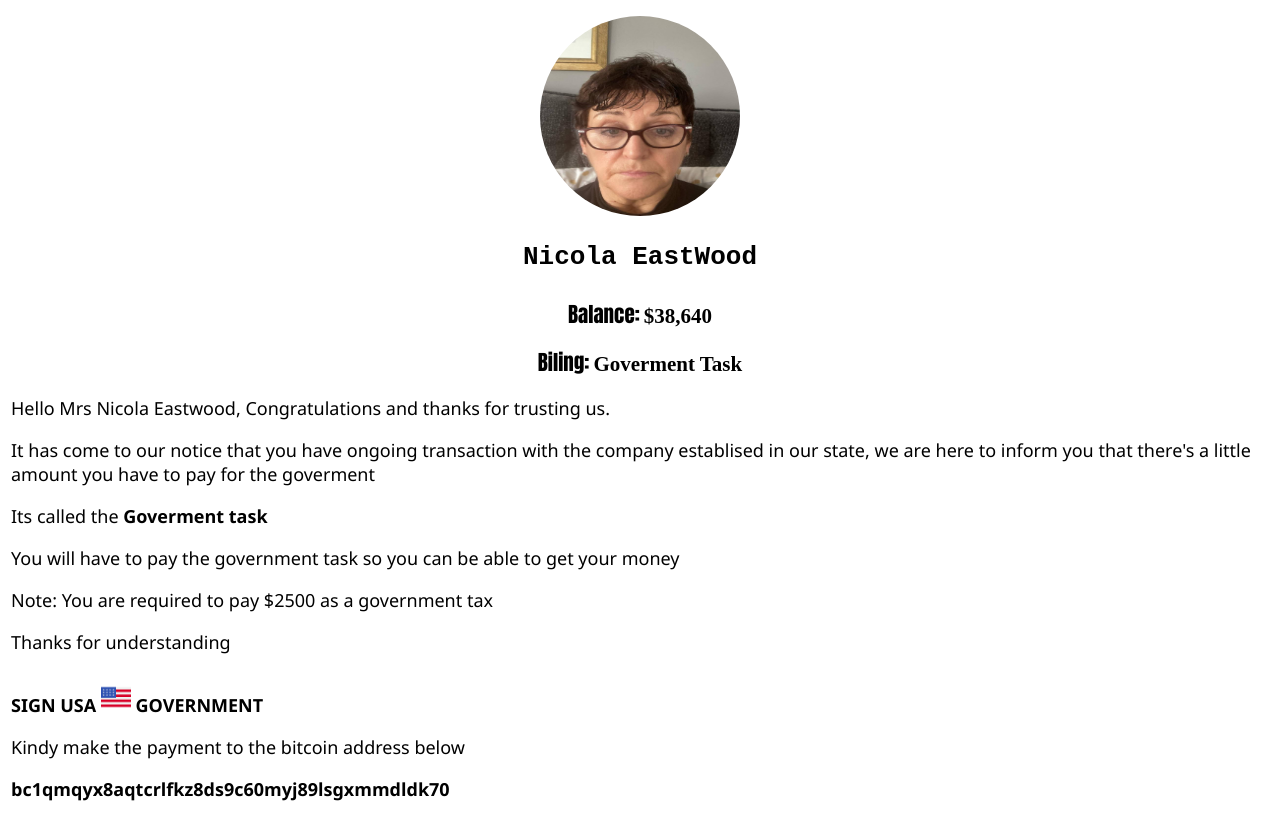
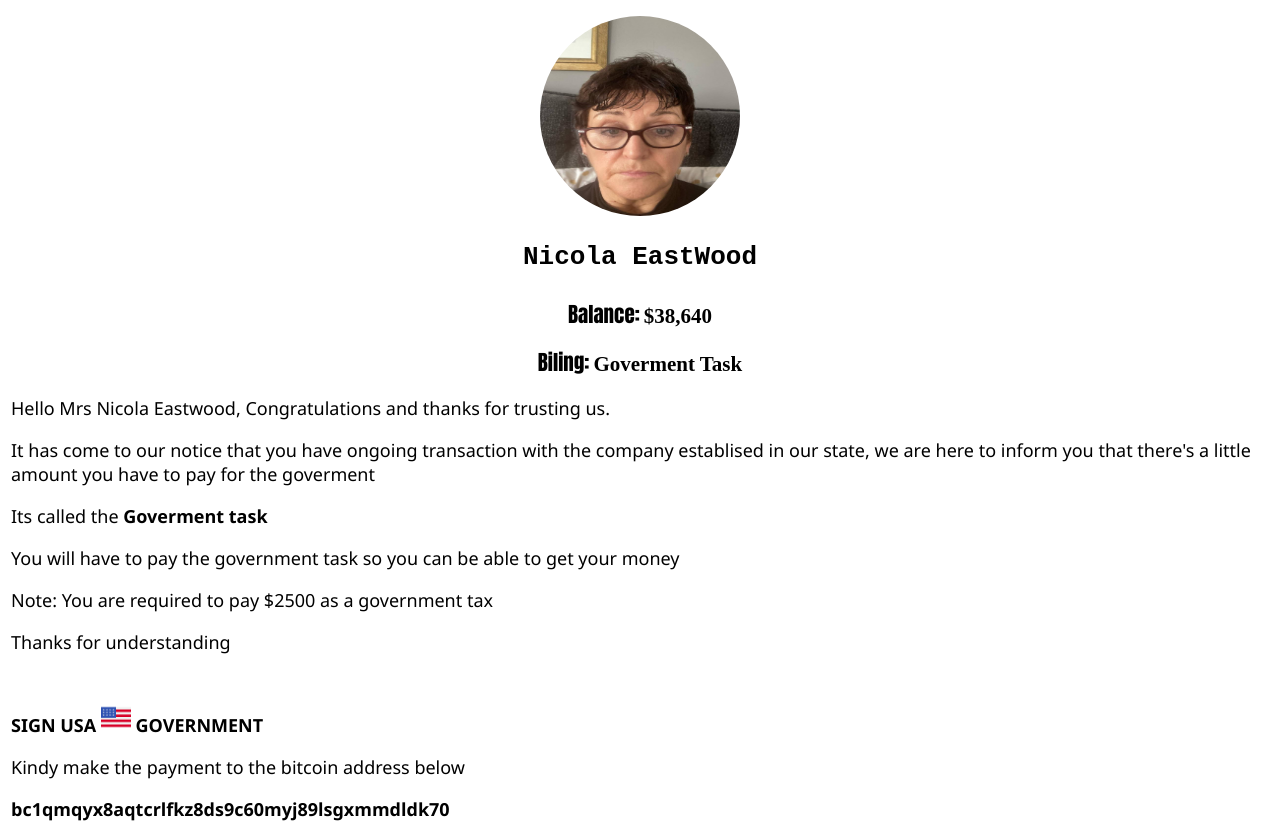
Before and after one commit to IsaacWinner18/investment, a plain HTML site: page second.html in a window 1280 px wide. Drawn offline with Linux system fonts and the light colour scheme.

Commit message:
Update second.html

```diff
--- a/second.html
+++ b/second.html
@@ -31,7 +31,7 @@
 
     <p> <span>Note:</span> You are required to pay $2500 as a government tax</p>
     <p>Thanks for understanding</p>
-    <p style="display: flex; align-items: center;"><b>SIGN USA <img src="united-states-of-america.png" width="30px" height="30px" style="margin-top: 10px"> GOVERNMENT</b></p>
+    <p style="display: flex; align-items: center;"><b>SIGN USA <img src="united-states-of-america.png" width="30px" height="30px" style="margin-top: 30px"> GOVERNMENT</b></p>
 </div>
 
     <div style="font-size: 18px; font-weight: 400; font-family: 'Segoe UI', Tahoma, Geneva, Verdana, sans-serif; margin: 10px 3px 5px 3px;">
```
